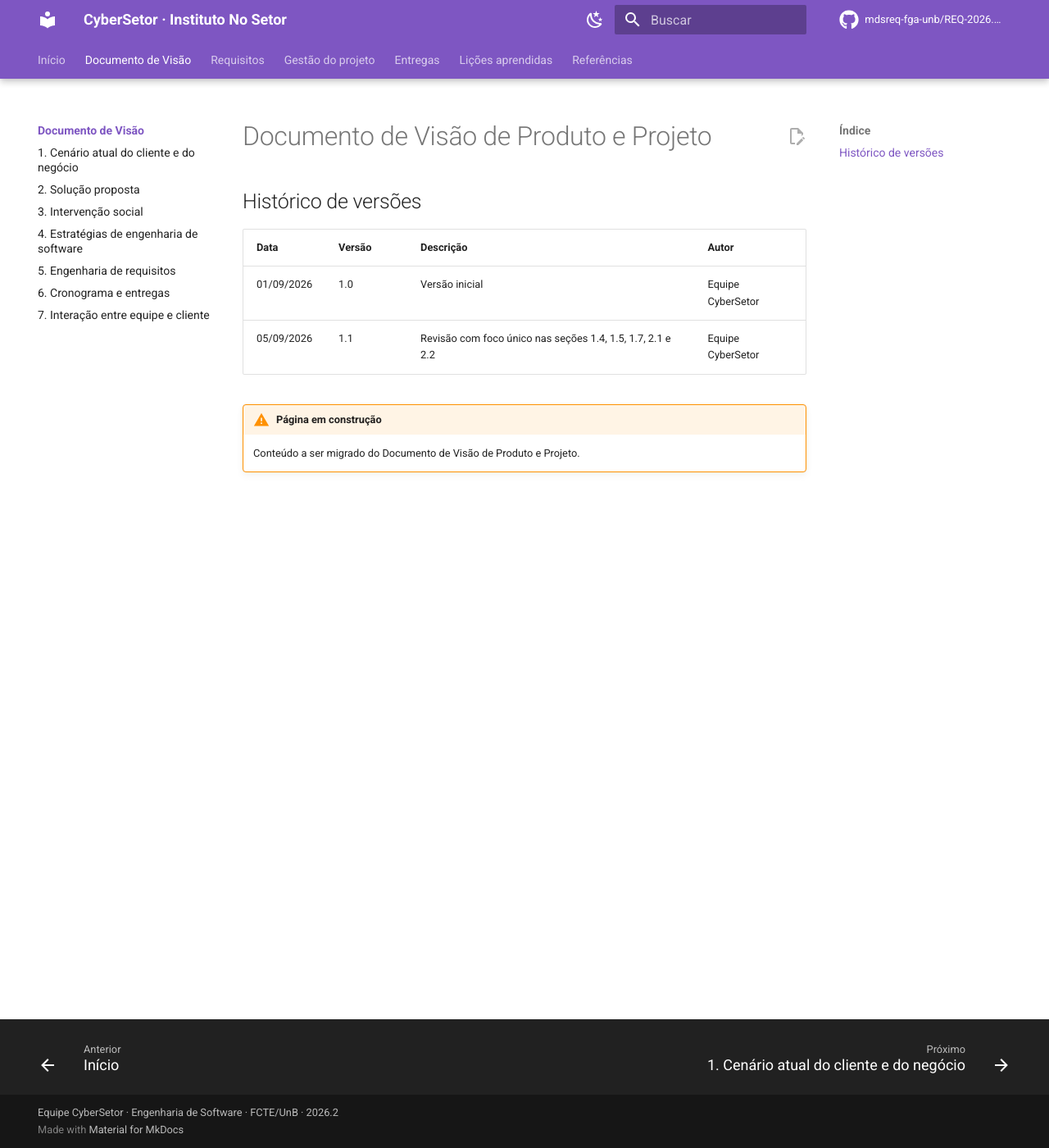
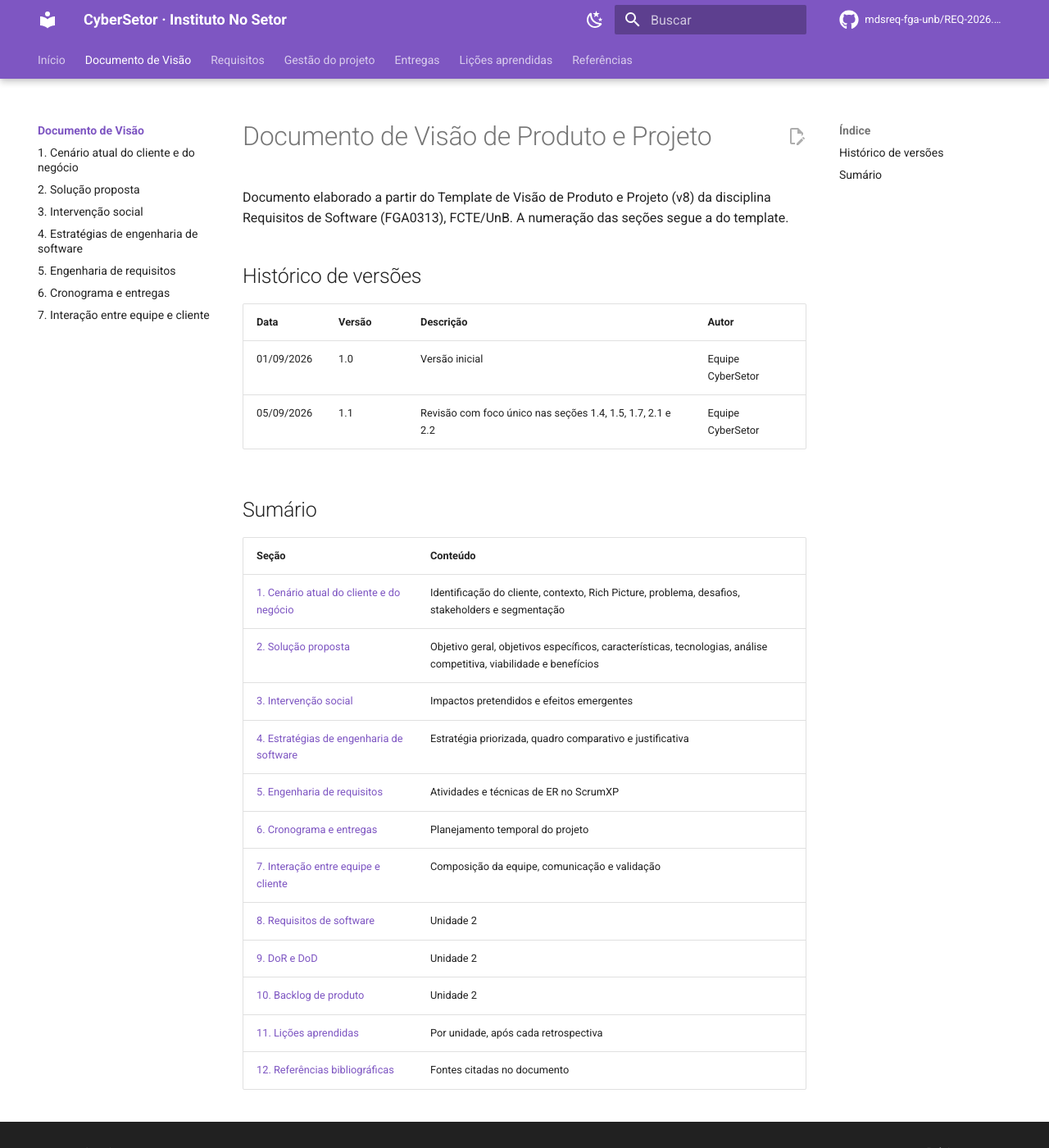
Before and after one commit to mdsreq-fga-unb/REQ-2026.2-T02-CyberSetor, an MkDocs documentation site: the page built from docs/visao/index.md, in a window 1280 px wide and 1400 px high. Shown: the whole window at 82% size. Built offline with MkDocs 1.6.1 and Material for MkDocs 9.7.7, drawn with Linux system fonts in a browser that asks for light colours; comment, search, counter and statistics services are not loaded.

Commit message:
docs(visao): sumário e histórico de versões

```diff
--- a/docs/visao/index.md
+++ b/docs/visao/index.md
@@ -1,4 +1,6 @@
 # Documento de Visão de Produto e Projeto
+
+Documento elaborado a partir do Template de Visão de Produto e Projeto (v8) da disciplina Requisitos de Software (FGA0313), FCTE/UnB. A numeração das seções segue a do template.
 
 ## Histórico de versões
 
@@ -7,5 +9,19 @@
 | 01/09/2026 | 1.0 | Versão inicial | Equipe CyberSetor |
 | 05/09/2026 | 1.1 | Revisão com foco único nas seções 1.4, 1.5, 1.7, 2.1 e 2.2 | Equipe CyberSetor |
 
-!!! warning "Página em construção"
-    Conteúdo a ser migrado do Documento de Visão de Produto e Projeto.
+## Sumário
+
+| Seção | Conteúdo |
+|---|---|
+| [1. Cenário atual do cliente e do negócio](1-cenario-atual.md) | Identificação do cliente, contexto, Rich Picture, problema, desafios, stakeholders e segmentação |
+| [2. Solução proposta](2-solucao-proposta.md) | Objetivo geral, objetivos específicos, características, tecnologias, análise competitiva, viabilidade e benefícios |
+| [3. Intervenção social](3-intervencao-social.md) | Impactos pretendidos e efeitos emergentes |
+| [4. Estratégias de engenharia de software](4-estrategia-esw.md) | Estratégia priorizada, quadro comparativo e justificativa |
+| [5. Engenharia de requisitos](5-engenharia-requisitos.md) | Atividades e técnicas de ER no ScrumXP |
+| [6. Cronograma e entregas](6-cronograma.md) | Planejamento temporal do projeto |
+| [7. Interação entre equipe e cliente](7-equipe-e-cliente.md) | Composição da equipe, comunicação e validação |
+| [8. Requisitos de software](../requisitos/8-requisitos.md) | Unidade 2 |
+| [9. DoR e DoD](../requisitos/9-dor-dod.md) | Unidade 2 |
+| [10. Backlog de produto](../requisitos/10-backlog.md) | Unidade 2 |
+| [11. Lições aprendidas](../licoes-aprendidas/unidade-1.md) | Por unidade, após cada retrospectiva |
+| [12. Referências bibliográficas](../referencias.md) | Fontes citadas no documento |
```
